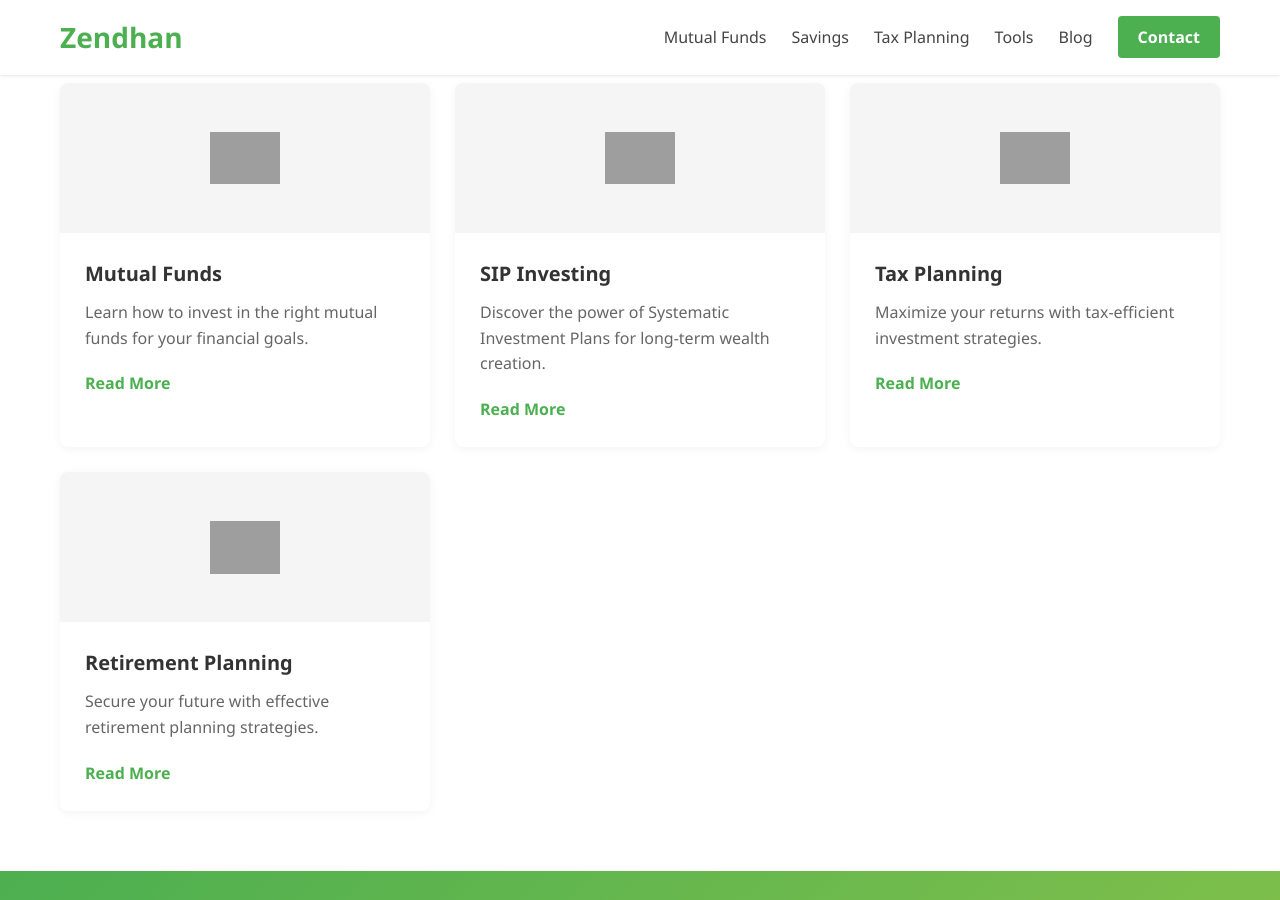
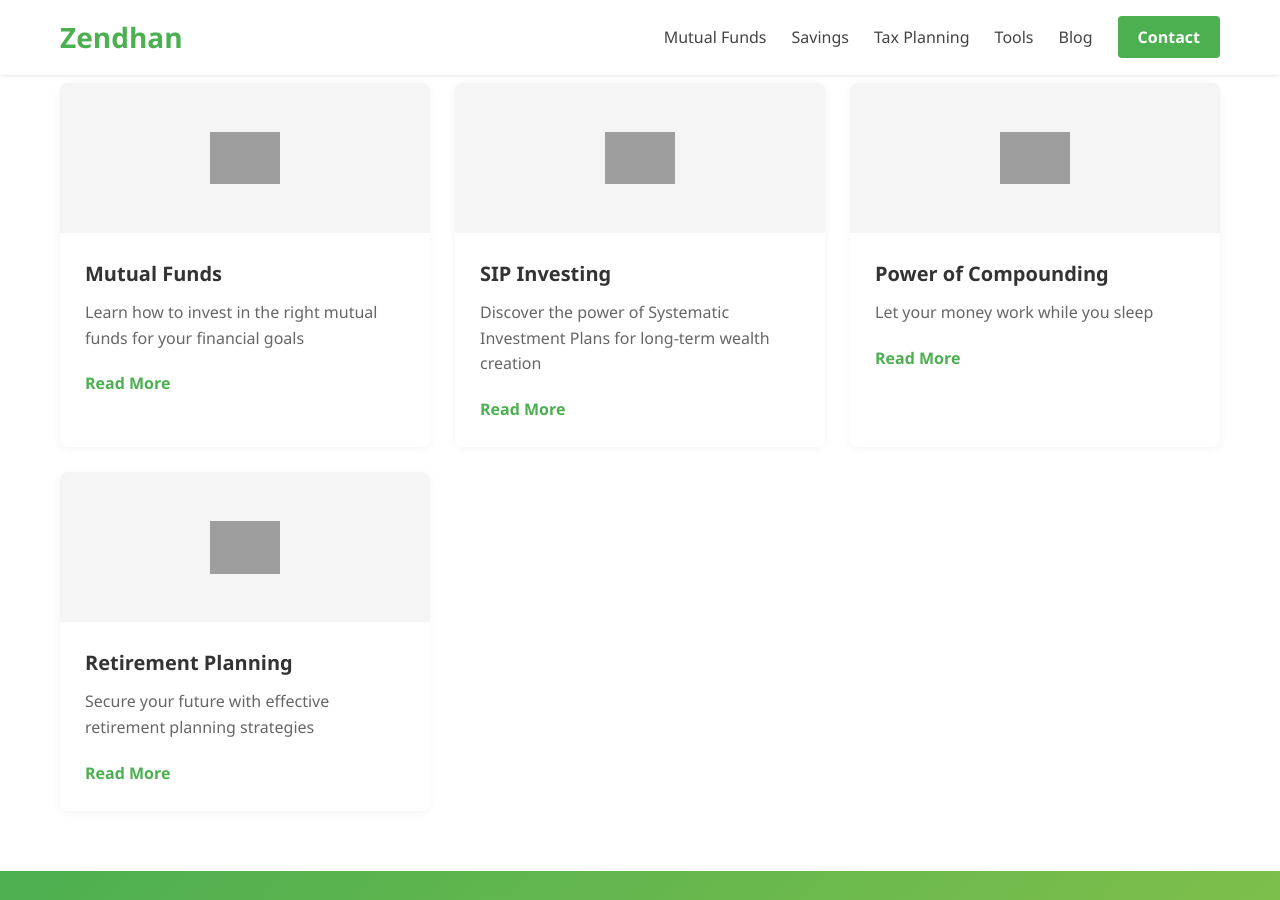
Before and after one commit to nandan11/zendhan, a Jekyll site: the page built from index.html, in a window 1280 px wide and 900 px high, scrolled down 491 px, cut to the strip 0-900 px from the top of the window. Built offline with Jekyll 4.4.1, drawn with Linux system fonts in a browser that asks for light colours; grey boxes are pictures that could not be loaded.

Commit message:
Update index.html

```diff
--- a/index.html
+++ b/index.html
@@ -24,7 +24,7 @@ title: Home
             </div>
             <div class="card-content">
                 <h3>Mutual Funds</h3>
-                <p>Learn how to invest in the right mutual funds for your financial goals.</p>
+                <p>Learn how to invest in the right mutual funds for your financial goals</p>
                 <a href="mutual-funds.html" class="card-link">Read More</a>
             </div>
         </div>
@@ -34,7 +34,7 @@ title: Home
             </div>
             <div class="card-content">
                 <h3>SIP Investing</h3>
-                <p>Discover the power of Systematic Investment Plans for long-term wealth creation.</p>
+                <p>Discover the power of Systematic Investment Plans for long-term wealth creation</p>
                 <a href="#" class="card-link">Read More</a>
             </div>
         </div>
@@ -43,8 +43,8 @@ title: Home
                 <img src="/api/placeholder/70/70" alt="Tax Saving">
             </div>
             <div class="card-content">
-                <h3>Tax Planning</h3>
-                <p>Maximize your returns with tax-efficient investment strategies.</p>
+                <h3>Power of Compounding</h3>
+                <p>Let your money work while you sleep</p>
                 <a href="#" class="card-link">Read More</a>
             </div>
         </div>
@@ -54,7 +54,7 @@ title: Home
             </div>
             <div class="card-content">
                 <h3>Retirement Planning</h3>
-                <p>Secure your future with effective retirement planning strategies.</p>
+                <p>Secure your future with effective retirement planning strategies</p>
                 <a href="#" class="card-link">Read More</a>
             </div>
         </div>
```
